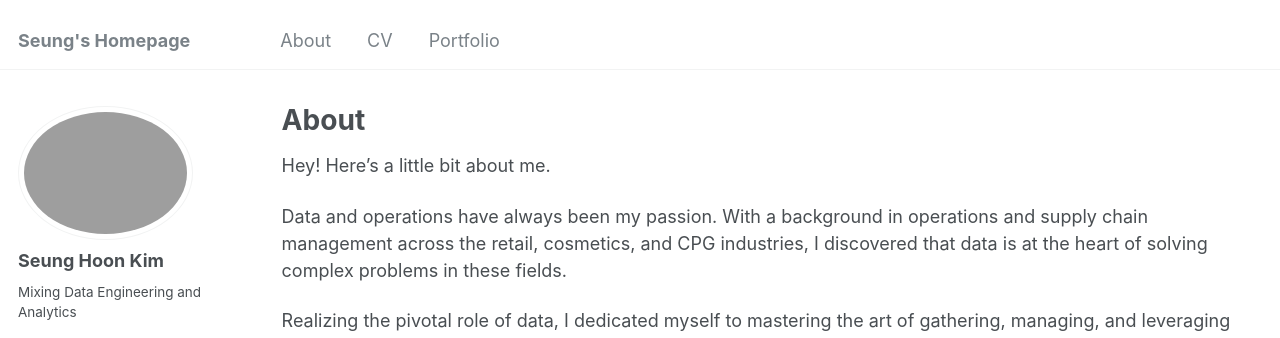
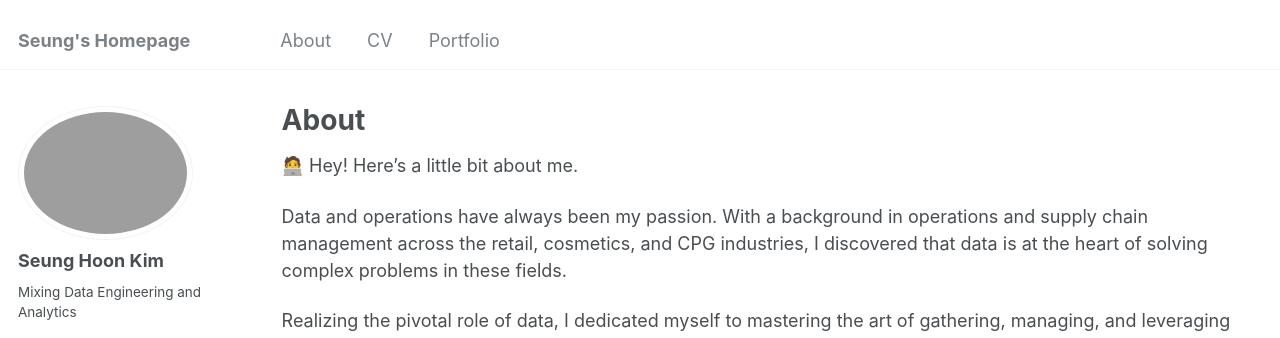
Before and after one commit to seunghoonkim1/seunghoonkim1.github.io, a Jekyll site: the page built from _pages/aboutme.md, in a window 1280 px wide. Shown: the top 338 px of the page. Built offline with Jekyll 4.4.1, drawn with Linux system fonts in a browser that asks for light colours.

```diff
--- a/_pages/aboutme.md
+++ b/_pages/aboutme.md
@@ -5,7 +5,7 @@ permalink: /aboutme/
 author_profile: true
 ---
 
-Hey! Here's a little bit about me.
+🧑‍💻 Hey! Here's a little bit about me.
 
 Data and operations have always been my passion. With a background in operations and supply chain management across the retail, cosmetics, and CPG industries, I discovered that data is at the heart of solving complex problems in these fields.
 
```
